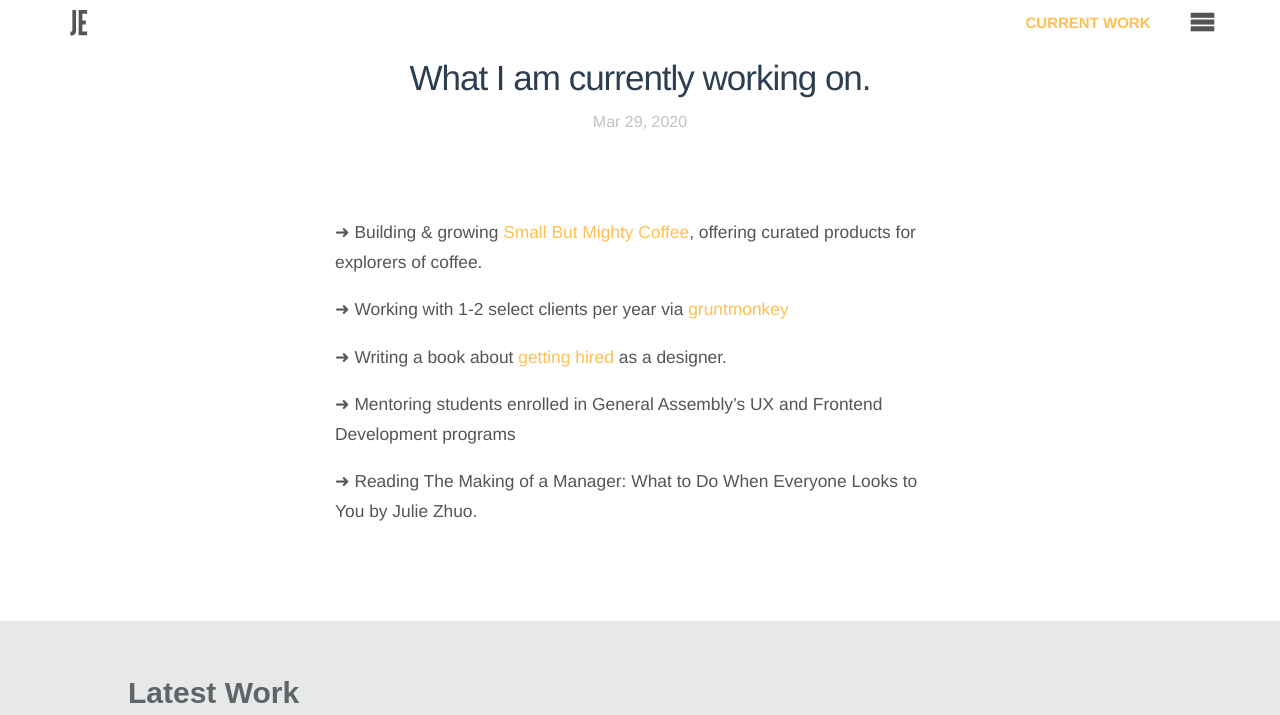
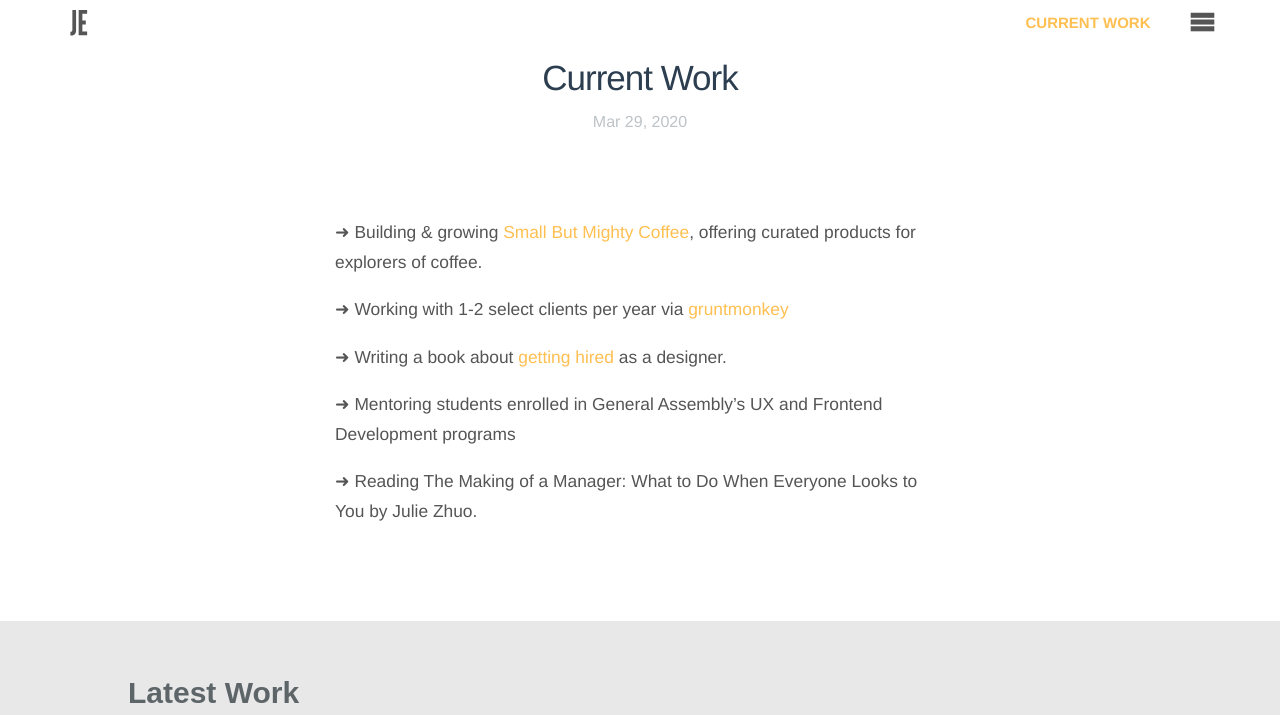
Before and after one commit to jasonearly/jasonearly.github.io, a Jekyll site: the page built from work/now.md, in a window 1280 px wide and 900 px high, cut to the strip 0-715 px from the top of the window. Built offline with Jekyll 4.4.1, drawn with Linux system fonts in a browser that asks for light colours.

Commit message:
title refinement

```diff
--- a/_config.yml
+++ b/_config.yml
@@ -1,5 +1,5 @@
 # Site settings
-title: Jason Early - Chicago Digital Product Consultant and Educator.
+title: Jason Early - Chicago Digital Product Consultant and Educator
 email: theoffice@gruntmonkey.com
 description: Jason Early is the Founder & Designer of gruntmonkey, a design consultancy that helps evolve businesses into successful ventures.
 
--- a/work/now.md
+++ b/work/now.md
@@ -1,6 +1,6 @@
 ---
 layout: now
-title: What I am currently working on.
+title: Current Work
 date: LAST UPDATED MARCH 29, 2020
 permalink:
 categories: portfolio work process
```
Also changed, not shown: experience/index.md (+1 -1 lines).
